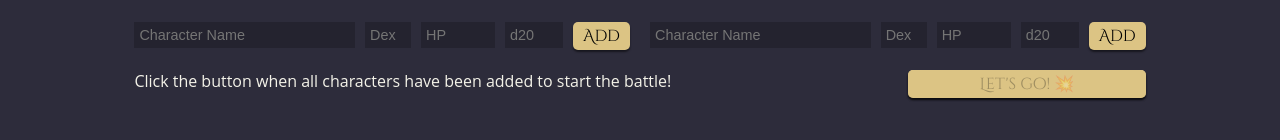
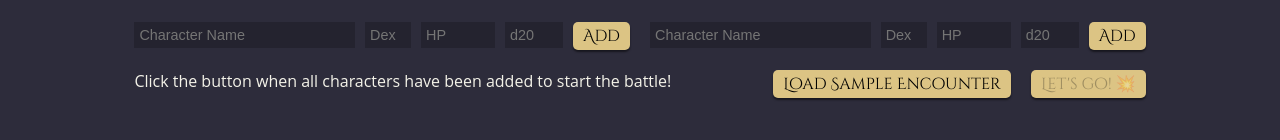
Before and after one commit to jazzsequence/DnD-Battle-Tracker, a React (Create React App) app: page / in a window 1280 px wide. Both pictures are taken after a click on the button "Build your encounter ⚔️". Shown: the part 202-342 px from the top of the page. Built offline with nearby package versions, Linux system fonts and the light colour scheme; a web font is replaced by a local one.

Commit message:
style the new button

```diff
--- a/src/assets/sass/content/_tracker.scss
+++ b/src/assets/sass/content/_tracker.scss
@@ -141,8 +141,9 @@
 	#save-fields {
 		grid-area: save;
 		display: grid;
+		grid-gap: 10px;
 		grid-template-columns: 1fr auto;
-		grid-template-areas: "description button";
+		grid-template-areas: "description button1 button2";
 
 		p {
 			grid-area: description;
@@ -151,9 +152,14 @@
 		}
 
 		button {
-			grid-area: button;
-			grid-column-start: -1;
-			align-self: center;
+			&.load-sample-encounter {
+				grid-area: button1;
+			}
+			&#save-all-fields {
+				grid-area: button2;
+				grid-column-start: -1;
+				align-self: center;
+			}
 		}
 	}
 }
--- a/src/assets/style.css
+++ b/src/assets/style.css
@@ -187,13 +187,16 @@ button {
   .battle-tracker #save-fields {
     grid-area: save;
     display: grid;
+    grid-gap: 10px;
     grid-template-columns: 1fr auto;
-    grid-template-areas: "description button"; }
+    grid-template-areas: "description button1 button2"; }
     .battle-tracker #save-fields p {
       grid-area: description;
       margin: 0;
       grid-column-start: 1; }
-    .battle-tracker #save-fields button {
-      grid-area: button;
+    .battle-tracker #save-fields button.load-sample-encounter {
+      grid-area: button1; }
+    .battle-tracker #save-fields button#save-all-fields {
+      grid-area: button2;
       grid-column-start: -1;
       align-self: center; }
```
